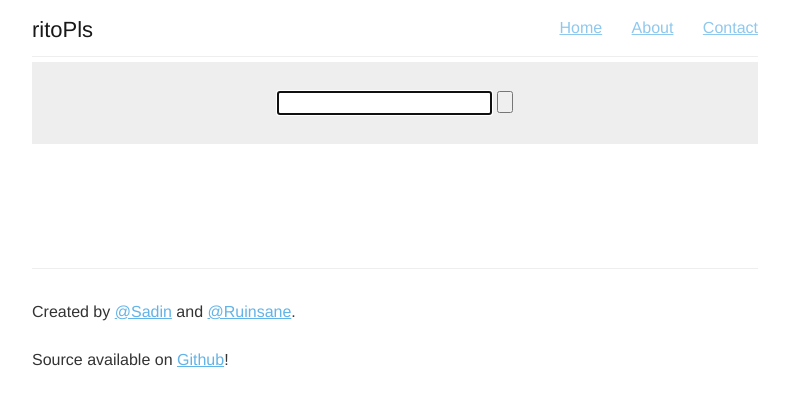
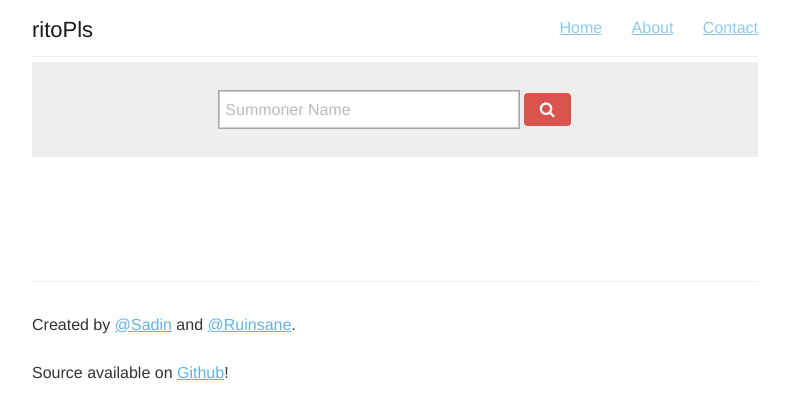
Before and after one commit to Sadin/ritoPLS, a Python web app: template templates/index.html in a window 1280 px wide. Shown: the top 419 px of the page, without its empty margins (245-1034 px from the left). Run offline with Jinja, Linux system fonts and the light colour scheme; the template is opened without the code that fills it, so the values that code supplies are empty; some libraries are stand-ins or nearby versions.

Commit message:
style changes

```diff
--- a/app.py
+++ b/app.py
@@ -12,7 +12,6 @@ def index():
 def summoner():
 	return render_template('summoner.html')
 
-@app.route('')
 
 if __name__ == '__main__':
     app.run(debug=True)
--- a/templates/index.html
+++ b/templates/index.html
@@ -4,8 +4,10 @@
   {{ super() }}
 {% endblock %}
 {% block content %}
-	    <form action="{{ url_for('summoner') }}" method="POST">
-	    	<input type"text" name="name" value="" autofocus>
-	    	<input class="fa fa-search" type="submit" class="btn btn-large bg-blue" value="">
+	    <form class="form" action="{{ url_for('summoner') }}" method="POST">
+	    	<div class="form-item">
+	    		<input type"text" name="name" placeholder="Summoner Name" autofocus>
+	    		<a type="submit" class="btn bg-red" ><li class="fa fa-search"></li></a>
+	    	</div>
 	    </form>
 {% endblock %}
--- a/templates/layout.html
+++ b/templates/layout.html
@@ -43,7 +43,7 @@
 
         <main class="siteContent">
             <div class="row gutters">
-                <div class="column-8">
+                <div class="column-16">
                     {% block gutters %}{% endblock %}
                 </div>
                 </div>
```
Also changed, not shown: templates/summoner.html (+6 -4 lines).
